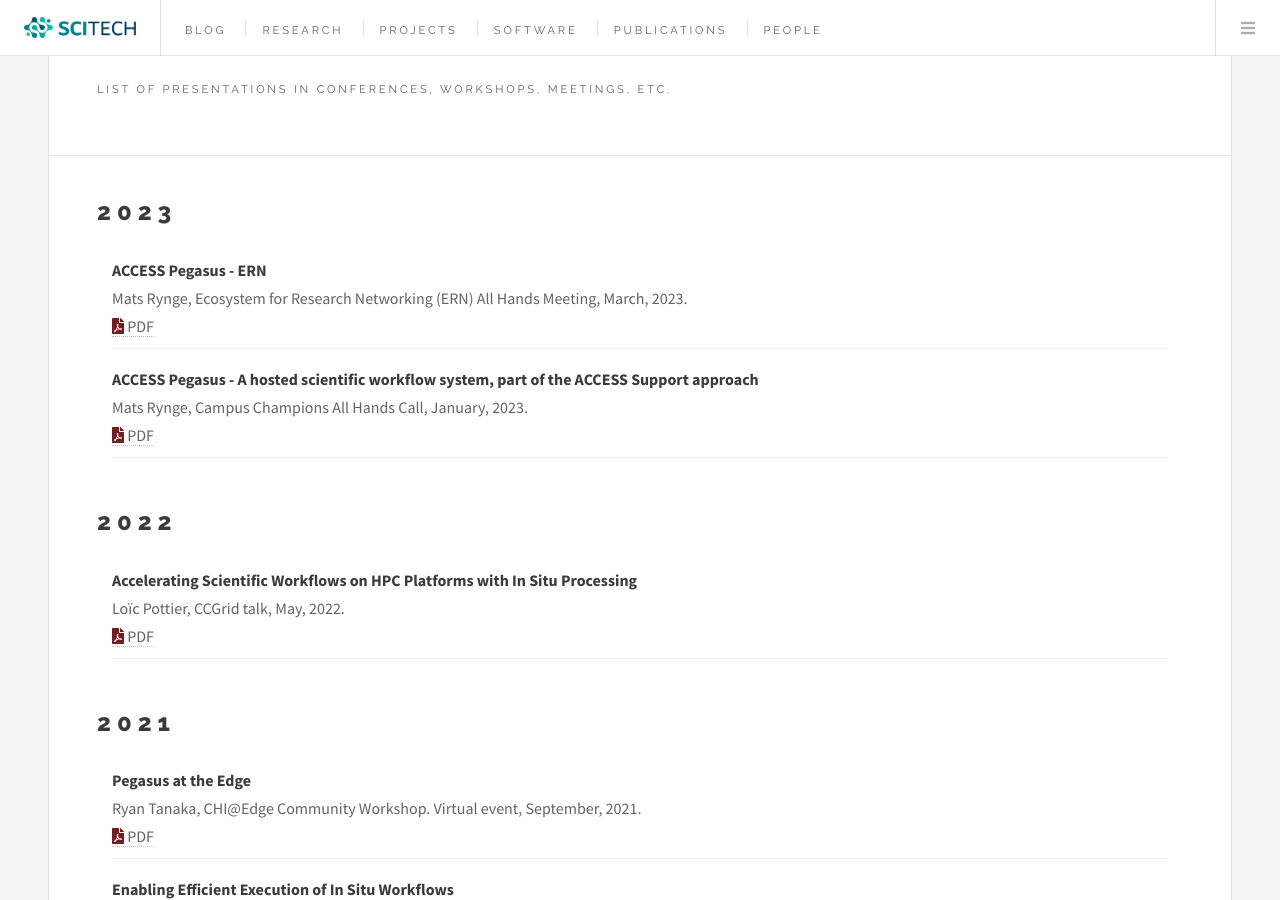
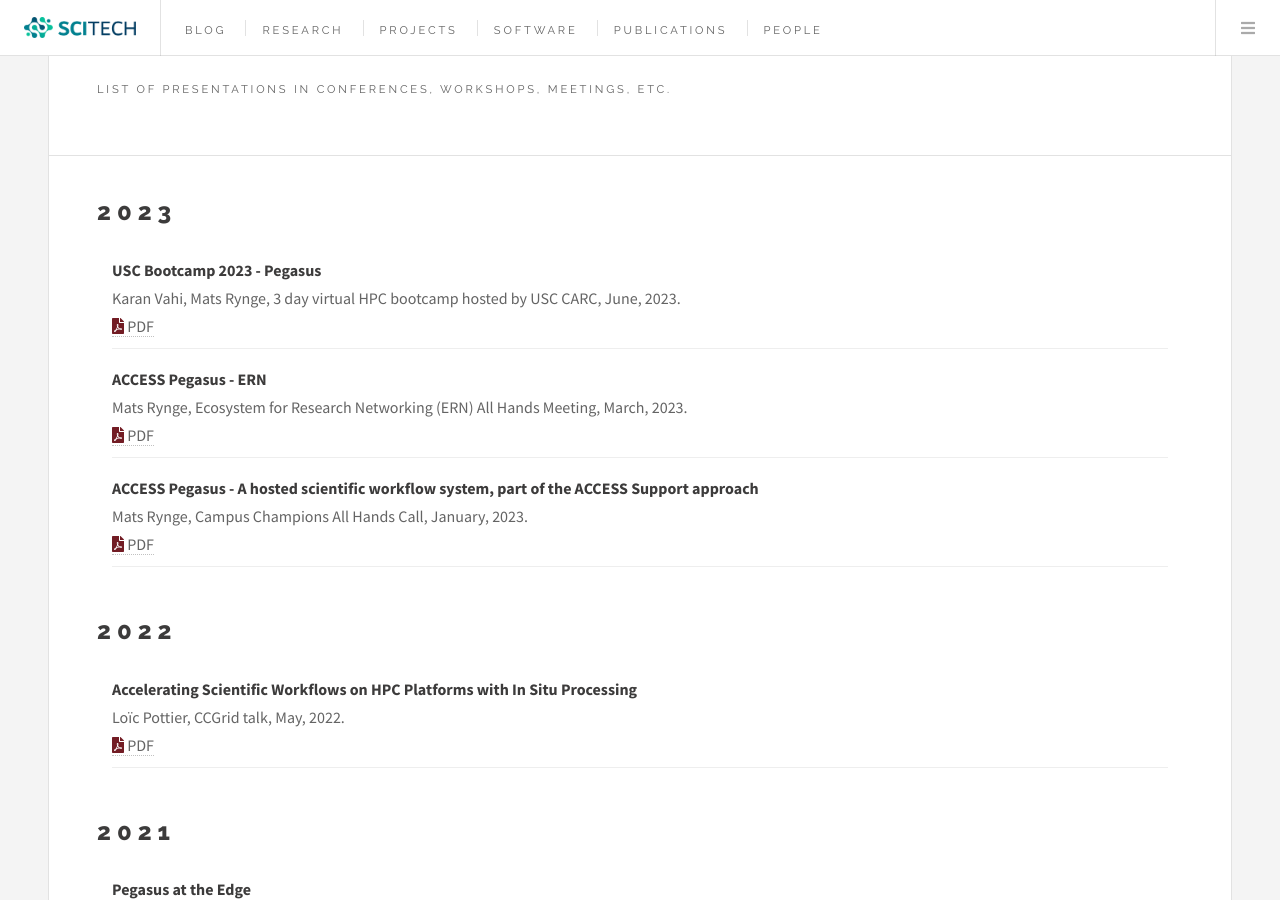
Before and after one commit to scitech-isi/scitech-isi.github.io, a Jekyll site: the page built from _publications/presentations.html, in a window 1280 px wide and 900 px high, scrolled down 479 px. Built offline with Jekyll 4.4.1, drawn with Linux system fonts in a browser that asks for light colours.

Commit message:
Added USC bootcamp slides

```diff
--- a/_data/presentations.yml
+++ b/_data/presentations.yml
@@ -1,3 +1,11 @@
+
+- title: USC Bootcamp 2023 - Pegasus
+  author: Karan Vahi, Mats Rynge
+  description: 3 day virtual HPC bootcamp hosted by USC CARC
+  month: June
+  year: 2023
+  file: USC-Bootcamp-2023-Pegasus.pdf
+
 - title: ACCESS Pegasus - ERN
   author: Mats Rynge
   description: Ecosystem for Research Networking (ERN) All Hands Meeting
```
Also changed, not shown: 1 other file.
